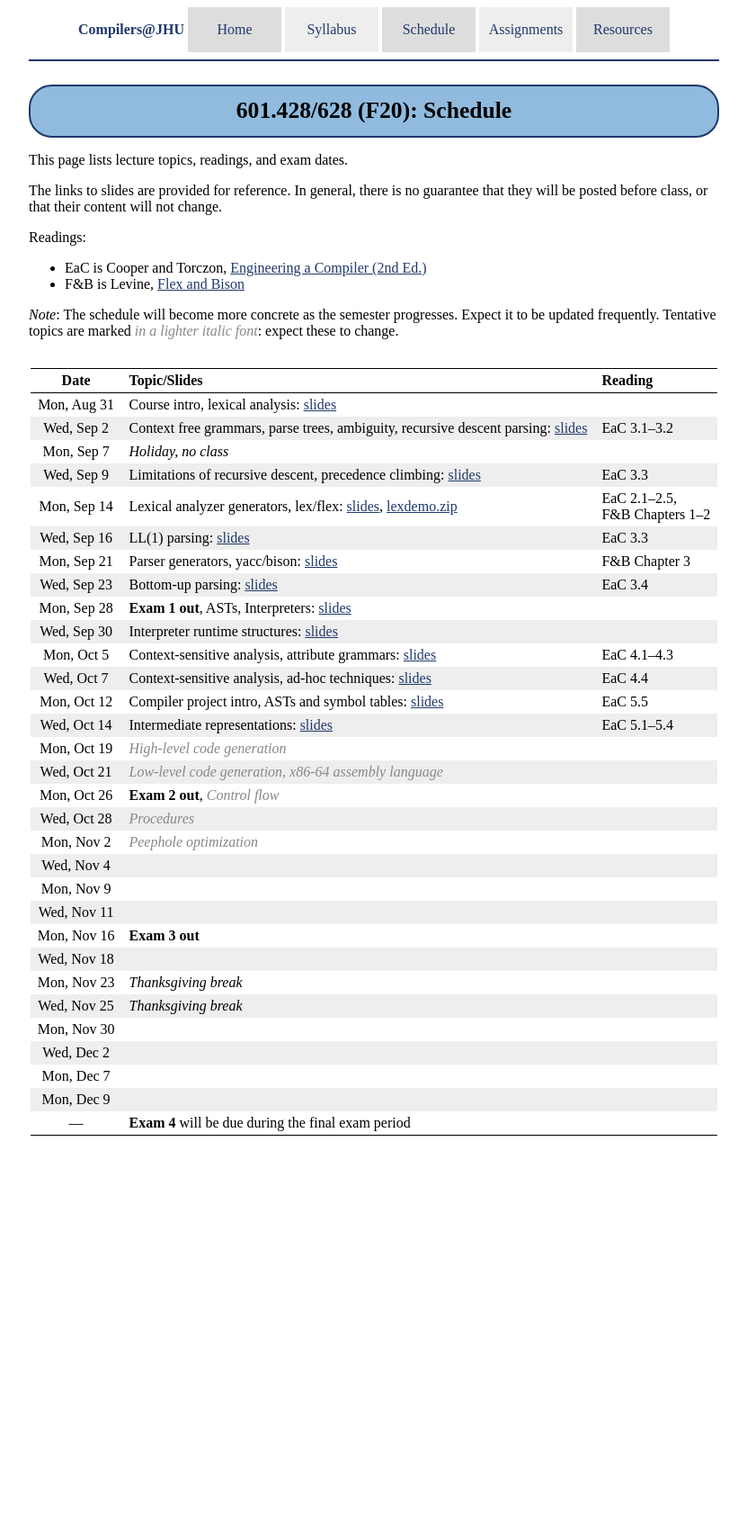
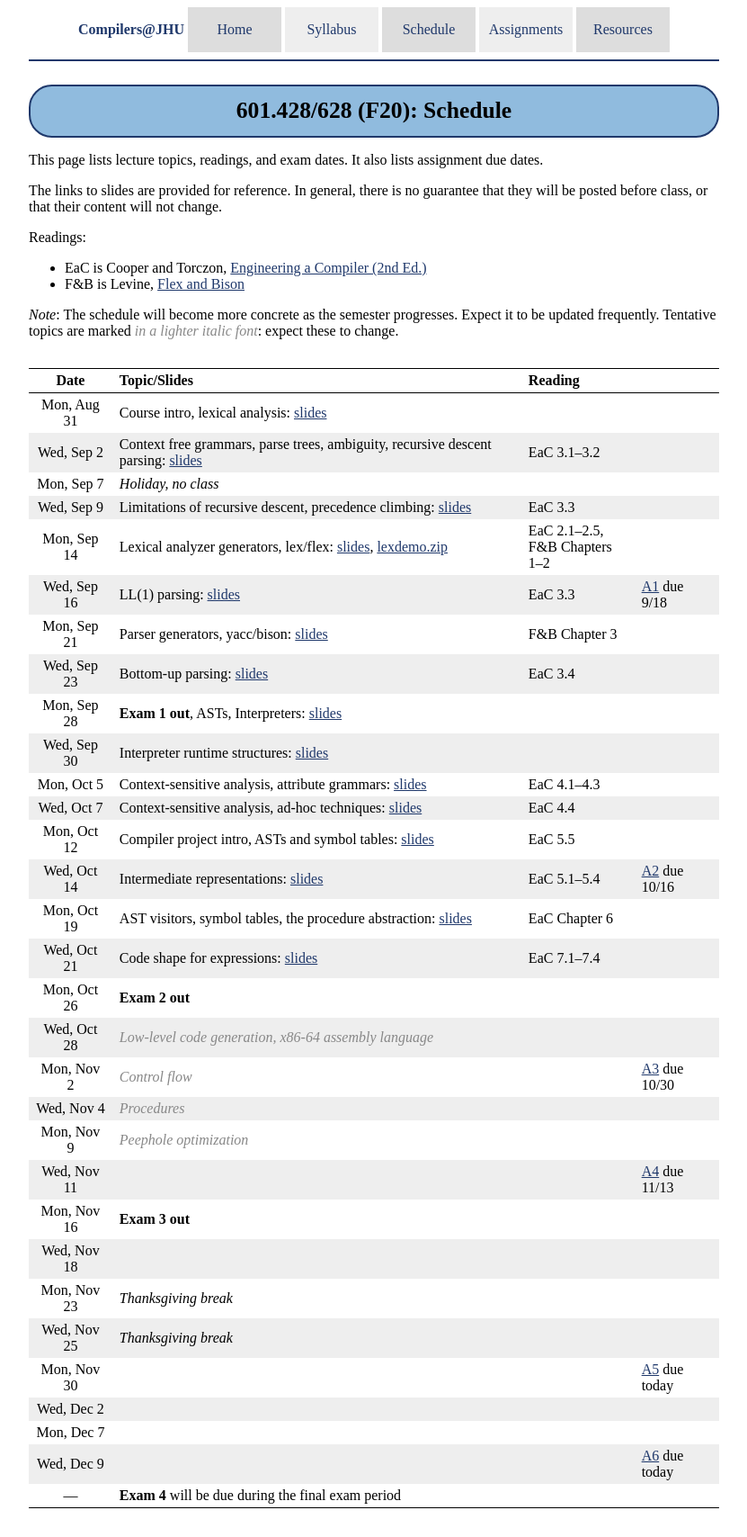
Before and after one commit to jhucompilers/fall2020, a Jekyll site: the page built from schedule.md, in a window 1280 px wide. Shown: the whole page at 90% size, without its empty margins (224-1055 px from the left). Built offline with Jekyll 4.4.1, drawn with Linux system fonts in a browser that asks for light colours; before the commit the page ends 1294 px from its top, so only the background shows below that.

Commit message:
publish a3, big schedule update

```diff
--- a/schedule.md
+++ b/schedule.md
@@ -3,7 +3,7 @@ layout: default
 title: "Schedule"
 ---
 
-This page lists lecture topics, readings, and exam dates.
+This page lists lecture topics, readings, and exam dates.  It also lists assignment due dates.
 
 The links to slides are provided for reference.  In general, there is no guarantee that they will be posted before class, or that their content will not change.
 
@@ -21,7 +21,7 @@ Wed, Sep 2 | Context free grammars, parse trees, ambiguity, recursive descent pa
 Mon, Sep 7 | *Holiday, no class*
 Wed, Sep 9 | Limitations of recursive descent, precedence climbing: [slides](lectures/lecture03-public.pdf) | EaC 3.3
 Mon, Sep 14 | Lexical analyzer generators, lex/flex: [slides](lectures/lecture04-public.pdf), [lexdemo.zip](lectures/lexdemo.zip) | EaC 2.1–2.5,<br>F&amp;B Chapters 1–2
-Wed, Sep 16 | LL(1) parsing: [slides](lectures/lecture05-public.pdf) | EaC 3.3
+Wed, Sep 16 | LL(1) parsing: [slides](lectures/lecture05-public.pdf) | EaC 3.3 | [A1](assign/assign01.html) due 9/18
 Mon, Sep 21 | Parser generators, yacc/bison: [slides](lectures/lecture06-public.pdf) | F&amp;B Chapter 3
 Wed, Sep 23 | Bottom-up parsing: [slides](lectures/lecture07-public.pdf) | EaC 3.4
 Mon, Sep 28 | <b>Exam 1 out</b>, ASTs, Interpreters: [slides](lectures/lecture08-public.pdf) |
@@ -29,21 +29,21 @@ Wed, Sep 30 | Interpreter runtime structures: [slides](lectures/lecture09-public
 Mon, Oct 5 | Context-sensitive analysis, attribute grammars: [slides](lectures/Context_sensitive_Analysis_I.pdf) | EaC 4.1–4.3
 Wed, Oct 7 | Context-sensitive analysis, ad-hoc techniques: [slides](lectures/Context_sensitive_Analysis_II.pdf) | EaC 4.4
 Mon, Oct 12 | Compiler project intro, ASTs and symbol tables: [slides](lectures/lecture12-public.pdf) | EaC 5.5
-Wed, Oct 14 | Intermediate representations: [slides](lectures/Intermediate_Representations.pdf) | EaC 5.1–5.4
-Mon, Oct 19 | <span class="tentative">High-level code generation</span>
-Wed, Oct 21 | <span class="tentative">Low-level code generation, x86-64 assembly language</span>
-Mon, Oct 26 | <b>Exam 2 out</b>, <span class="tentative">Control flow</span>
-Wed, Oct 28 | <span class="tentative">Procedures</span>
-Mon, Nov 2 | <span class="tentative">Peephole optimization</span>
-Wed, Nov 4 |
-Mon, Nov 9 |
-Wed, Nov 11 |
+Wed, Oct 14 | Intermediate representations: [slides](lectures/Intermediate_Representations.pdf) | EaC 5.1–5.4 | [A2](assign/assign02.html) due 10/16
+Mon, Oct 19 | AST visitors, symbol tables, the procedure abstraction: [slides](lectures/The_Procedure_Abstraction_I.pdf) | EaC Chapter 6
+Wed, Oct 21 | Code shape for expressions: [slides](/lectures/Code_Shape_I_Quick_Intro_to_Code_Generation_+_Code_Shape_for_Expressions.pdf) | EaC 7.1–7.4
+Mon, Oct 26 | <b>Exam 2 out</b>
+Wed, Oct 28 | <span class="tentative">Low-level code generation, x86-64 assembly language</span>
+Mon, Nov 2 | <span class="tentative">Control flow</span>  | | [A3](assign/assign03.html) due 10/30
+Wed, Nov 4 | <span class="tentative">Procedures</span>
+Mon, Nov 9 | <span class="tentative">Peephole optimization</span>
+Wed, Nov 11 |  | | [A4](assign/assign04.html) due 11/13
 Mon, Nov 16 | <b>Exam 3 out</b>
 Wed, Nov 18 |
 Mon, Nov 23 | *Thanksgiving break*
 Wed, Nov 25 | *Thanksgiving break*
-Mon, Nov 30 |
+Mon, Nov 30 |  | | [A5](assign/assign05.html) due today
 Wed, Dec 2 |
 Mon, Dec 7 |
-Mon, Dec 9 |
+Wed, Dec 9 |  | | [A6](assign/assign06.html) due today
 —          | <b>Exam 4</b> will be due during the final exam period
```
Also changed, not shown: assign/assign03.md (+38 -5 lines), assign/assign04.md (added, +12 -0 lines), assign/assign05.md (added, +12 -0 lines), assign/assign06.md (added, +12 -0 lines), assignments.md (+4 -0 lines), index.md (+1 -0 lines), 2 other files.
